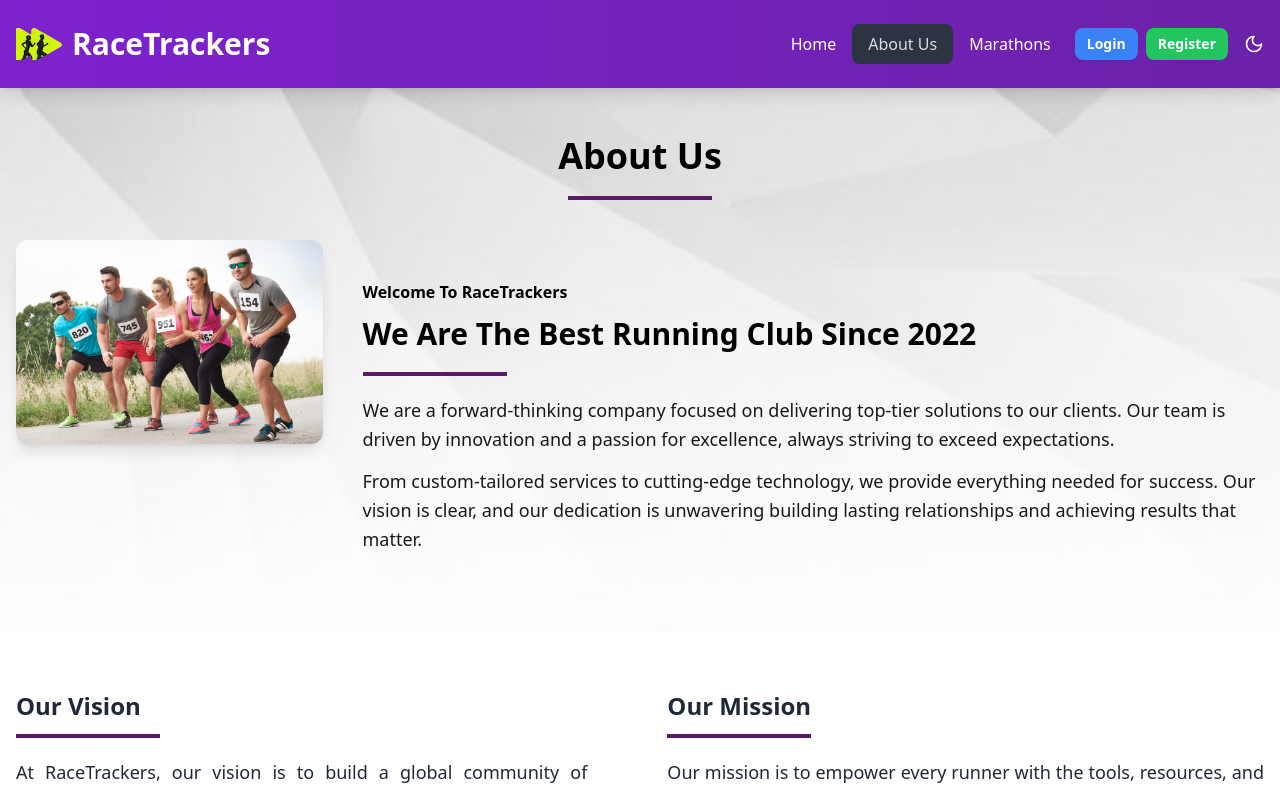
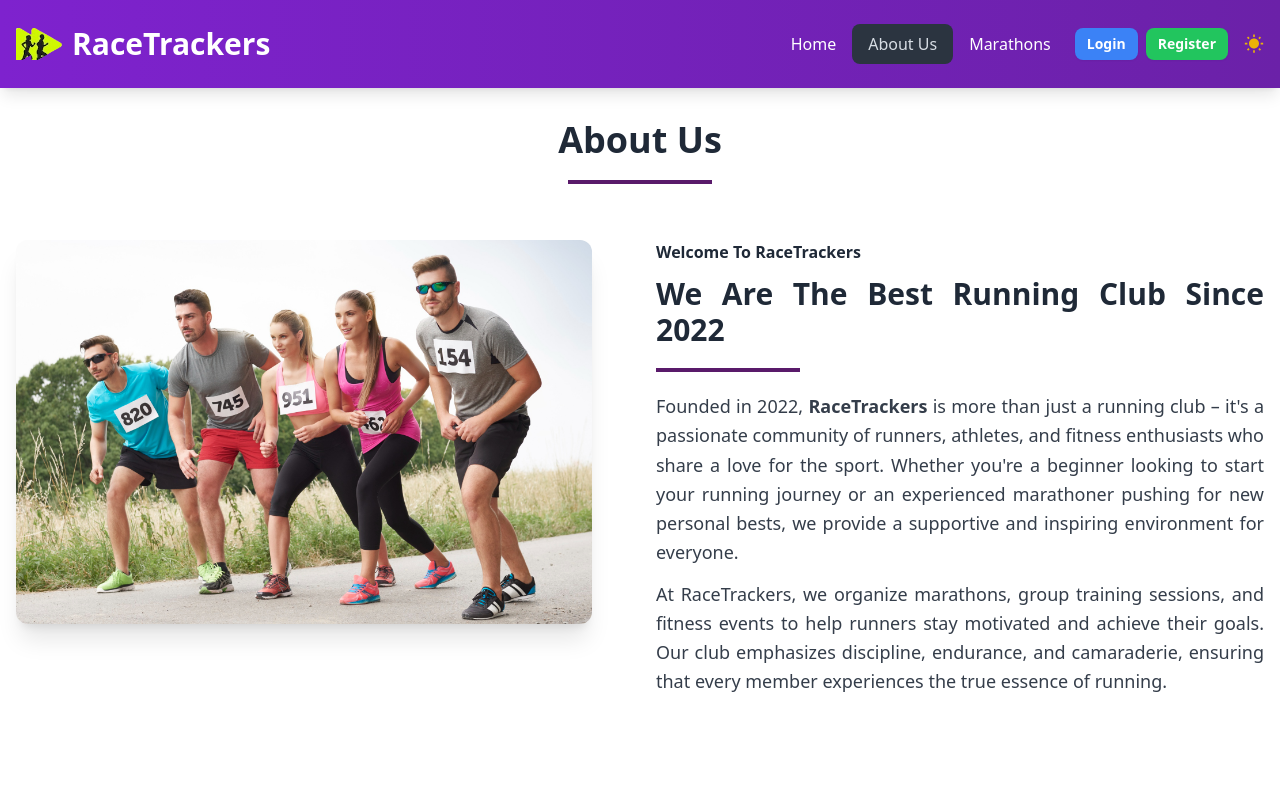
Before and after one commit to mdashraful24/race-trackers-client, a React (Vite) app: page /about in a window 1280 px wide. Shown: the top 791 px of the page. Built offline with nearby package versions, Linux system fonts and the light colour scheme; no server answers.

Commit message:
added some color polish and navbar bg color updated

```diff
--- a/src/pages/AboutUs/AboutUs.jsx
+++ b/src/pages/AboutUs/AboutUs.jsx
@@ -4,36 +4,36 @@ import about from '../../assets/about.jpg';
 const AboutUs = () => {
     return (
         <div className="relative bg-cover bg-center bg-no-repeat"
-            style={{
-                backgroundImage: `url(${bg})`,
-                backgroundAttachment: 'fixed',
-            }}
+        // style={{
+        //     backgroundImage: `url(${bg})`,
+        //     backgroundAttachment: 'fixed',
+        // }}
         >
             {/* Background Overlay for Dark Mode */}
-            <div className="absolute inset-0 light:bg-white light:bg-opacity-50 dark:bg-black dark:bg-opacity-70"></div>
+            {/* <div className="absolute inset-0 light:bg-white light:bg-opacity-50 dark:bg-black dark:bg-opacity-70"></div> */}
 
-            <div className="relative container mx-auto px-4 pt-12 pb-20 text-black dark:text-white">
+            <div className="relative container mx-auto px-4 pt-8 pb-10 md:pb-10 lg:pb-20">
                 {/* Title */}
                 <h2 className="text-2xl md:text-4xl font-extrabold text-center mb-5">
                     About Us
                 </h2>
 
                 {/* Border */}
-                <div className="mb-10 h-1 w-36 bg-[#591a6a] mx-auto"></div>
+                <div className="mb-10 md:mb-14 h-1 w-36 bg-[#591a6a] mx-auto"></div>
 
                 <div className="flex items-center justify-center container mx-auto">
-                    <div className="flex flex-col lg:flex-row lg:gap-10">
+                    <div className="flex flex-col lg:flex-row gap-10 lg:gap-16">
                         {/* Left Image */}
-                        <div className="w-full lg:w-1/2 transform transition duration-500 ease-in-out hover:scale-105">
+                        <div className="transform transition duration-500 ease-in-out hover:scale-105">
                             <img
                                 src={about}
                                 alt="About Us"
-                                className="w-full h-auto rounded-xl shadow-lg object-cover hover:shadow-xl"
+                                className="lg:max-w-xl h-auto rounded-xl shadow-xl object-cover hover:shadow-2xl"
                             />
                         </div>
 
                         {/* Right Text */}
-                        <div className="flex flex-col justify-center mt-10">
+                        <div className="flex flex-col text-justify">
                             <h2 className="text-base font-bold mb-3">
                                 Welcome To RaceTrackers
                             </h2>
@@ -43,13 +43,18 @@ const AboutUs = () => {
                             <div className="mb-5 h-1 w-36 bg-[#591a6a]"></div>
 
                             <p className="text-lg leading-relaxed opacity-90 hover:opacity-100 transition-opacity duration-300 mb-3">
-                                We are a forward-thinking company focused on delivering top-tier solutions to our clients. Our team is
-                                driven by innovation and a passion for excellence, always striving to exceed expectations.
+                                Founded in 2022, <strong>RaceTrackers</strong> is more than just a running club – it's a passionate community of runners, athletes, and fitness enthusiasts who share a love for the sport. Whether you're a beginner looking to start your running journey or an experienced marathoner pushing for new personal bests, we provide a supportive and inspiring environment for everyone.
                             </p>
-                            <p className="text-lg leading-relaxed opacity-90 hover:opacity-100 transition-opacity duration-300">
-                                From custom-tailored services to cutting-edge technology, we provide everything needed for success. Our vision is clear, and our dedication is unwavering building lasting relationships and achieving results
-                                that matter.
+                            <p className="text-lg leading-relaxed opacity-90 hover:opacity-100 transition-opacity duration-300 mb-3">
+                                At RaceTrackers, we organize marathons, group training sessions, and fitness events to help runners stay motivated and achieve their goals. Our club emphasizes discipline, endurance, and camaraderie, ensuring that every member experiences the true essence of running.
                             </p>
+                            {/* <h3 className="text-2xl font-bold mb-3">Why Join RaceTrackers?</h3>
+                            <ul>
+                                <li>🏃‍♂️ Expert Guidance & Training Programs</li>
+                                <li>🌍 Community-Driven Events & Races</li>
+                                <li>💪 Motivation & Support for All Levels</li>
+                                <li>🏅 Exclusive Membership Benefits & Challenges</li>
+                            </ul> */}
                         </div>
                     </div>
                 </div>
--- a/src/pages/AboutUs/OurVision.jsx
+++ b/src/pages/AboutUs/OurVision.jsx
@@ -8,11 +8,11 @@ const OurVision = () => {
     };
 
     return (
-        <div className="container mx-auto mt-14 md:mb-20 px-4">
+        <div className="container mx-auto md:mb-20 px-4">
             <div className="flex flex-col lg:flex-row justify-between gap-10 lg:gap-20 text-justify">
                 {/* vision */}
                 <div>
-                    <h2 className="text-2xl font-extrabold mb-3">
+                    <h2 className="text-2xl font-bold mb-3">
                         Our Vision
                     </h2>
                     <div className="mb-5 h-1 w-36 bg-[#591a6a]"></div>
@@ -26,7 +26,7 @@ const OurVision = () => {
 
                 {/* mission */}
                 <div>
-                    <h2 className="text-2xl font-extrabold mb-3">
+                    <h2 className="text-2xl font-bold mb-3">
                         Our Mission
                     </h2>
                     <div className="mb-5 h-1 w-36 bg-[#591a6a]"></div>
--- a/src/pages/Home/Features.jsx
+++ b/src/pages/Home/Features.jsx
@@ -4,7 +4,8 @@ const Features = () => {
     const navigate = useNavigate();
 
     return (
-        <section className="container mx-auto text-center mt-14 md:mt-24 px-6">
+        <div className="bg-base-200 mt-14 md:mt-24 px-6 py-8 md:py-16">
+            <div className="container mx-auto text-center">
                 {/* Title Section */}
                 <div className="mb-8">
                     <h2 className="text-base font-bold text-center mb-3">
@@ -18,11 +19,8 @@ const Features = () => {
                 </div>
 
                 {/* Description */}
-            <p className="lg:w-2/3 mx-auto md:text-lg leading-relaxed">
-                Unlock new opportunities with our specialized services, including <strong>Coaching Certification</strong>,
-                <strong> Championship Events</strong>, and the<strong> National Convention</strong> etc. Whether you're looking to enhance
-                your skills or connect with like-minded professionals, we provide the perfect platform to
-                help you succeed.
+                <p className="lg:w-3/5 mx-auto md:text-lg leading-relaxed">
+                    Unlock new opportunities with our specialized services, including <strong>Coaching Certification</strong>, <strong>Championship Events</strong>, and the <strong>National Convention</strong> etc. Whether you're looking to enhance your skills or connect with like-minded professionals, RaceTrackers provides the perfect platform to help you succeed in the world of marathon racing.
                 </p>
 
                 {/* CTA Button */}
@@ -32,7 +30,8 @@ const Features = () => {
                 >
                     Explore Services
                 </button>
-        </section>
+            </div>
+        </div>
     );
 };
 
--- a/src/pages/Marathons/MarathonsDetails.jsx
+++ b/src/pages/Marathons/MarathonsDetails.jsx
@@ -105,10 +105,13 @@ const MarathonsDetails = () => {
 
                 <div className="flex flex-col lg:flex-row justify-center lg:gap-10">
                     <div>
-                        <img src={marathonImage} alt={title} className="w-full md:h-[500px] p-6" />
+                        <div className="p-4 lg:p-6">
+
+                            <img src={marathonImage} alt={title} className="w-full h-auto lg:w-[900px] lg:h-[460px] rounded-xl" />
+                        </div>
                     </div>
 
-                    <div className="p-6">
+                    <div className="p-4 lg:p-6">
                         <h1 className="text-xl md:text-3xl font-bold text-center text-purple-800 mb-4">{title}</h1>
 
                         {/* Description */}
--- a/src/pages/shared/DarkLightTheme.jsx
+++ b/src/pages/shared/DarkLightTheme.jsx
@@ -1,5 +1,6 @@
-import { Moon, Sun } from "lucide-react";
 import useTheme from "../../hooks/useTheme";
+import { IoMoonSharp } from "react-icons/io5";
+import { MdWbSunny } from "react-icons/md";
 
 export function DarkLightTheme() {
     const { theme, toggleTheme } = useTheme();
@@ -11,9 +12,9 @@ export function DarkLightTheme() {
             aria-label="Toggle theme"
         >
             {theme === "light" ? (
-                <Moon className="w-5 h-5" />
+                <MdWbSunny className="w-5 h-5 text-yellow-500" />
             ) : (
-                <Sun className="w-5 h-5" />
+                <IoMoonSharp className="w-5 h-5" />
             )}
         </button>
     );
```
Also changed, not shown: src/pages/Home/Banner.jsx (+6 -6 lines). Lines whose indentation alone changed are shown as unchanged.
